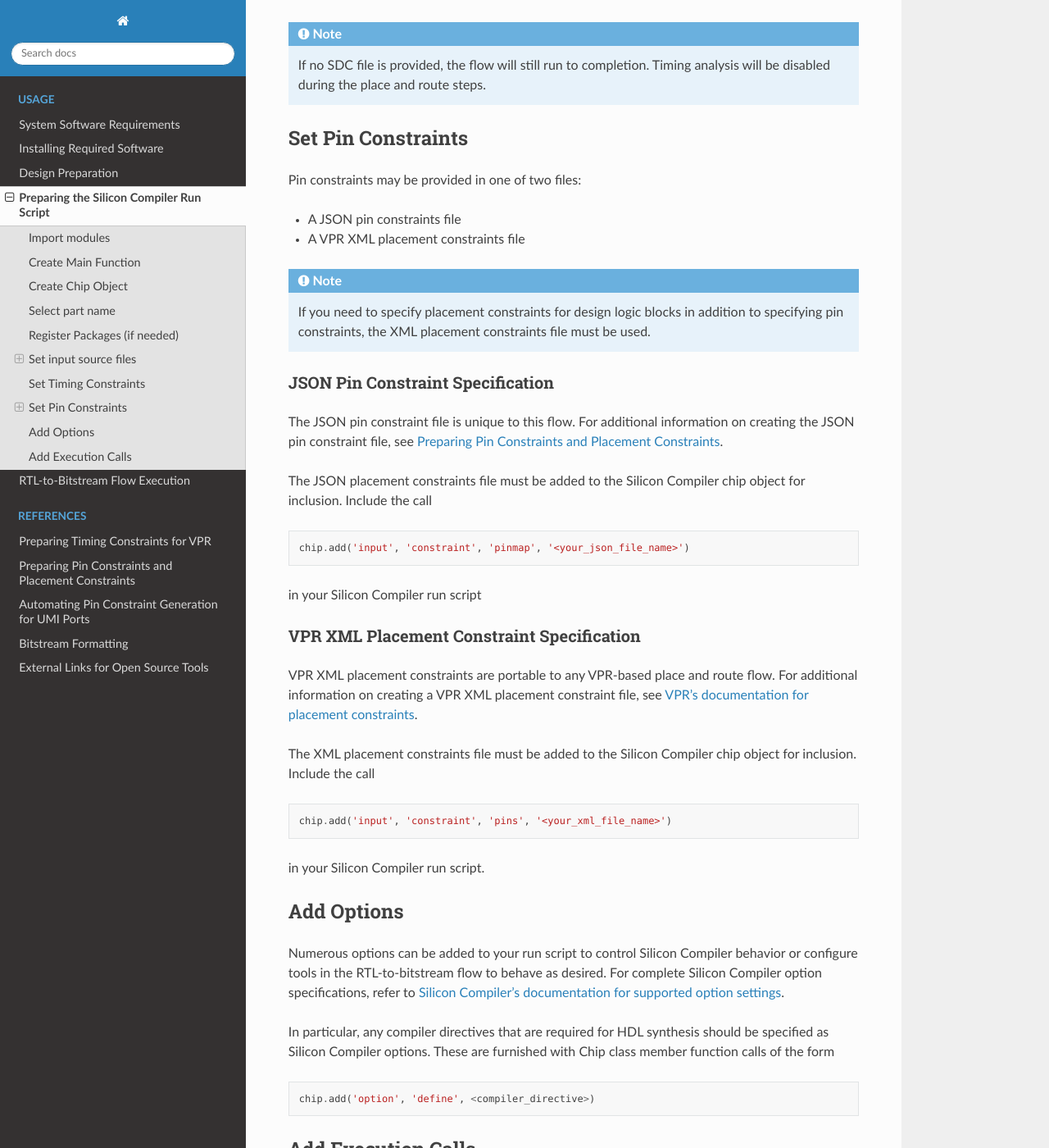
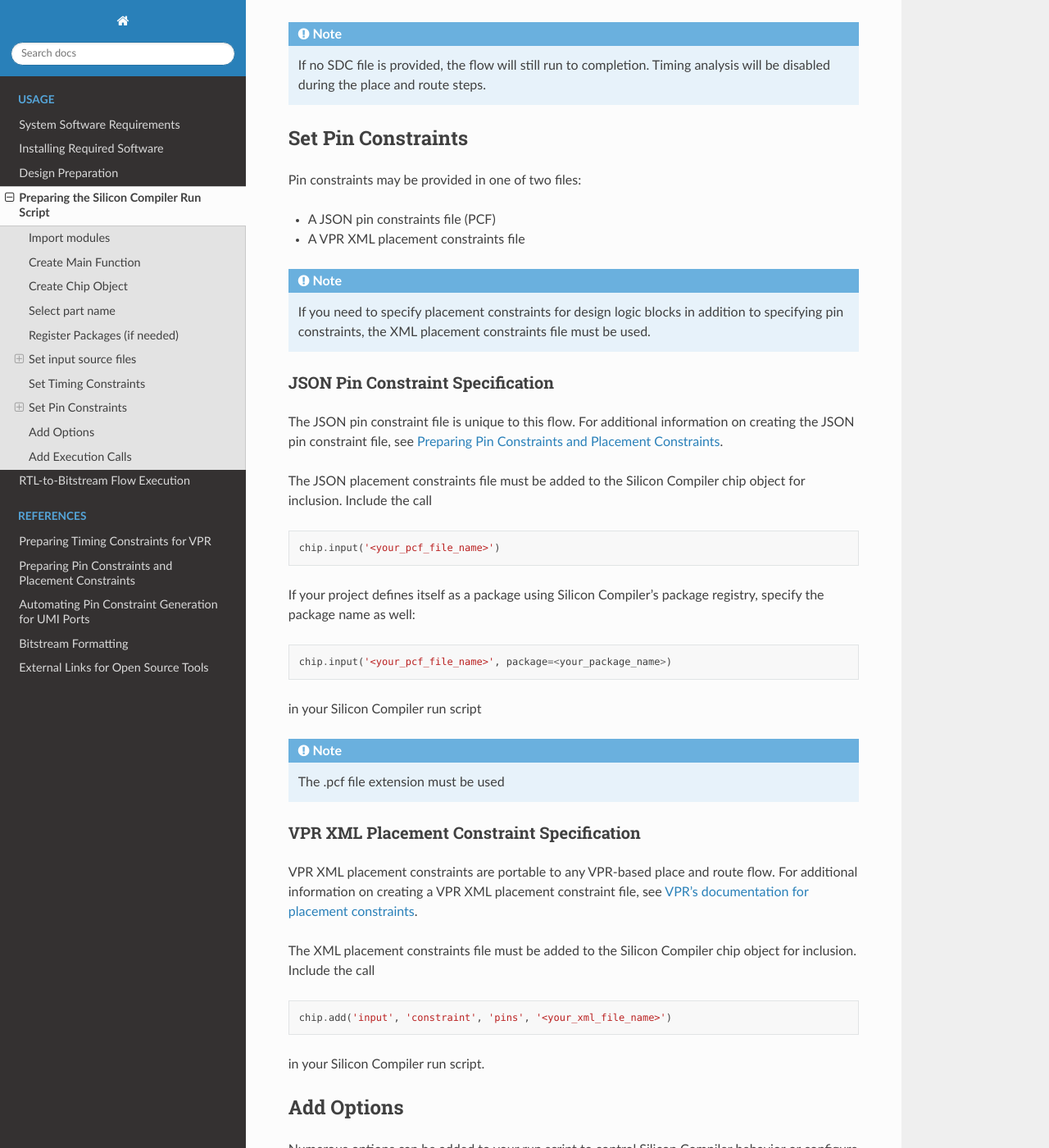
Before and after one commit to zeroasiccorp/logik, a Sphinx documentation site: the page built from docs/source/sc_preparation.rst, in a window 1280 px wide and 1400 px high, scrolled down 4515 px. Shown: the whole window at 82% size. Built offline with Sphinx 7.4.7 and the Read the Docs theme 2.0.0, drawn with Linux system fonts in a browser that asks for light colours.

Commit message:
Clean up pin constraints section

```diff
--- a/docs/source/sc_preparation.rst
+++ b/docs/source/sc_preparation.rst
@@ -194,7 +194,7 @@
 
 Pin constraints may be provided in one of two files:
 
-* A JSON pin constraints file
+* A JSON pin constraints file (PCF)
 * A VPR XML placement constraints file
 
 .. note::
@@ -210,9 +210,19 @@
 
 ::
 
-   chip.add('input', 'constraint', 'pinmap', '<your_json_file_name>')
+   chip.input('<your_pcf_file_name>')
+
+If your project defines itself as a package using Silicon Compiler's package registry, specify the package name as well:
+
+::
+
+   chip.input('<your_pcf_file_name>', package=<your_package_name>)
 
 in your Silicon Compiler run script
+
+.. note::
+
+   The .pcf file extension must be used
 
 VPR XML Placement Constraint Specification
 ^^^^^^^^^^^^^^^^^^^^^^^^^^^^^^^^^^^^^^^^^^
```
